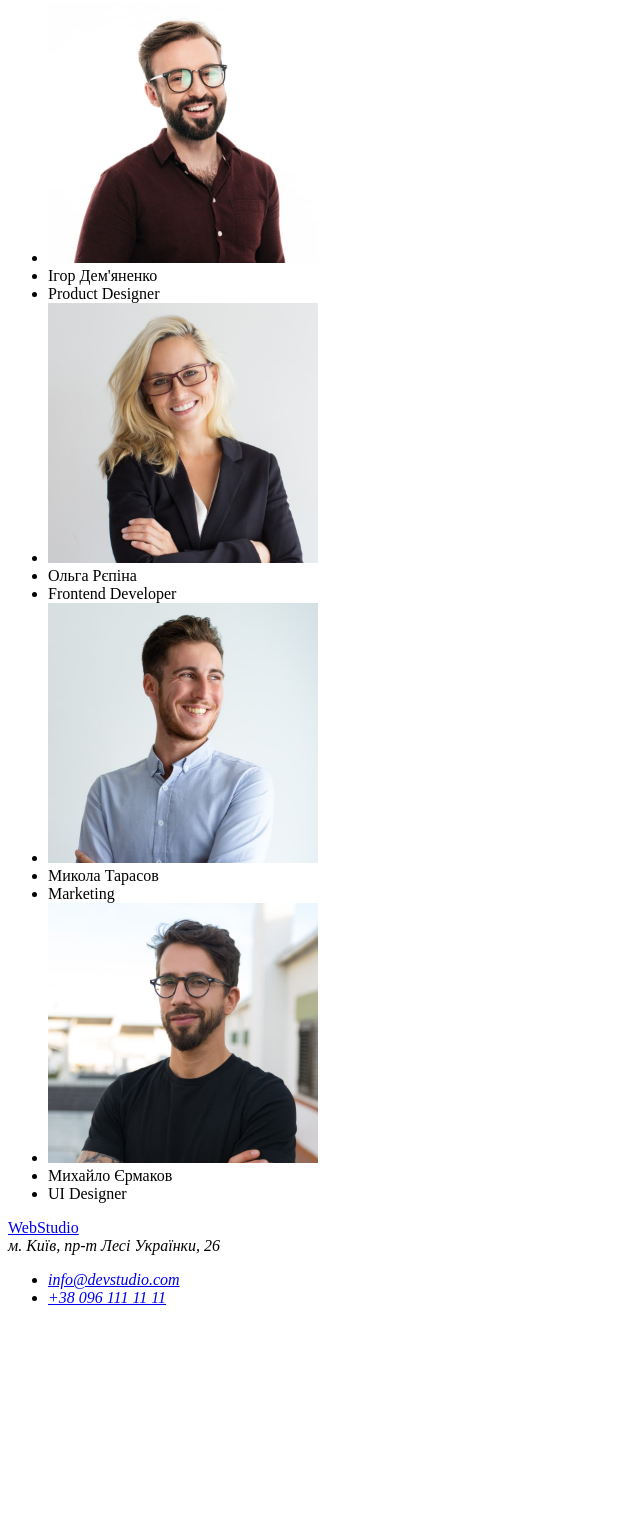
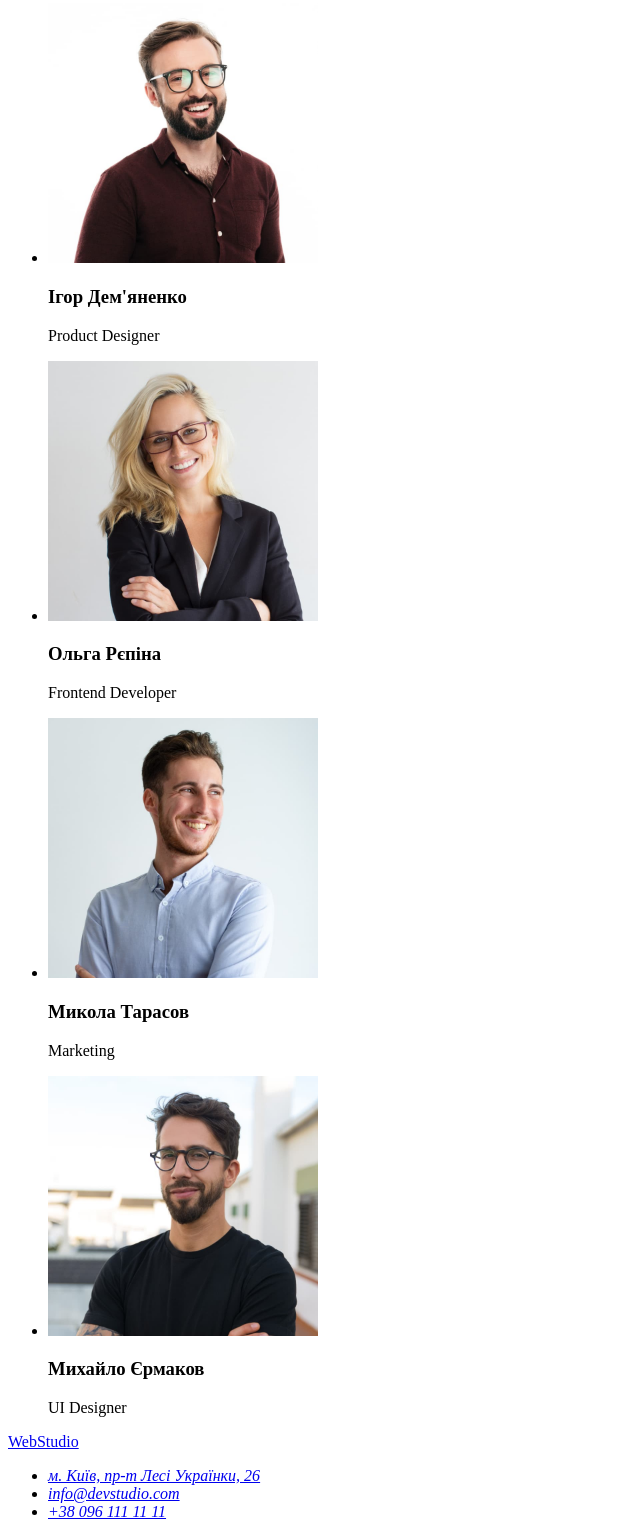
Before and after one commit to AnnaRed1982/goit-markup-hw-01, a plain HTML site: page index.html in a window 1280 px wide. Shown: the part 1618-3142 px from the top of the page, without its empty margins (0-640 px from the left). Before the commit the page ends 2941 px from the top, so only its background shows below. Drawn offline with Linux system fonts and the light colour scheme.

Commit message:
11_08_22 fixed

```diff
--- a/index.html
+++ b/index.html
@@ -64,21 +64,21 @@
         <ul>
           <li>
             <img src="./img/card_1.jpg" alt="Фото дизайнеру продукту" width="270" height="260" />
+            <h3>Ігор Дем'яненко</h3>
+            <p lang="en">Product Designer</p>
           </li>
-          <li><span>Ігор Дем'яненко</span></li>
-          <li><span lang="en">Product Designer</span></li>
 
           <li>
             <img src="./img/card_2.jpg" alt="Фото ФронтЕнд розробника" width="270" height="260" />
+            <h3>Ольга Рєпіна</h3>
+            <p lang="en">Frontend Developer</p>
           </li>
-          <li><span>Ольга Рєпіна</span></li>
-          <li><span lang="en">Frontend Developer</span></li>
 
           <li>
             <img src="./img/card_3.jpg" alt="Фото маркетолога" width="270" height="260" />
+            <h3>Микола Тарасов</h3>
+            <p lang="en">Marketing</p>
           </li>
-          <li><span>Микола Тарасов</span></li>
-          <li><span lang="en">Marketing</span></li>
 
           <li>
             <img
@@ -87,17 +87,21 @@
               width="270"
               height="260"
             />
+            <h3>Михайло Єрмаков</h3>
+            <p lang="en">UI Designer</p>
           </li>
-          <li><span>Михайло Єрмаков</span></li>
-          <li><span lang="en">UI Designer</span></li>
         </ul>
       </section>
     </main>
     <footer>
       <a href="./index.html" lang="en">WebStudio</a>
       <address>
-        м. Київ, пр-т Лесі Українки, 26
         <ul>
+          <li>
+            <a href="https://goo.gl/maps/JjhD47oRXVSocKC27" target="_blank"
+              >м. Київ, пр-т Лесі Українки, 26</a
+            >
+          </li>
           <li><a href="mailto:info@devstudio.com" lang="en">info@devstudio.com</a></li>
           <li><a href="tel:+380961111111">+38 096 111 11 11</a></li>
         </ul>
```
